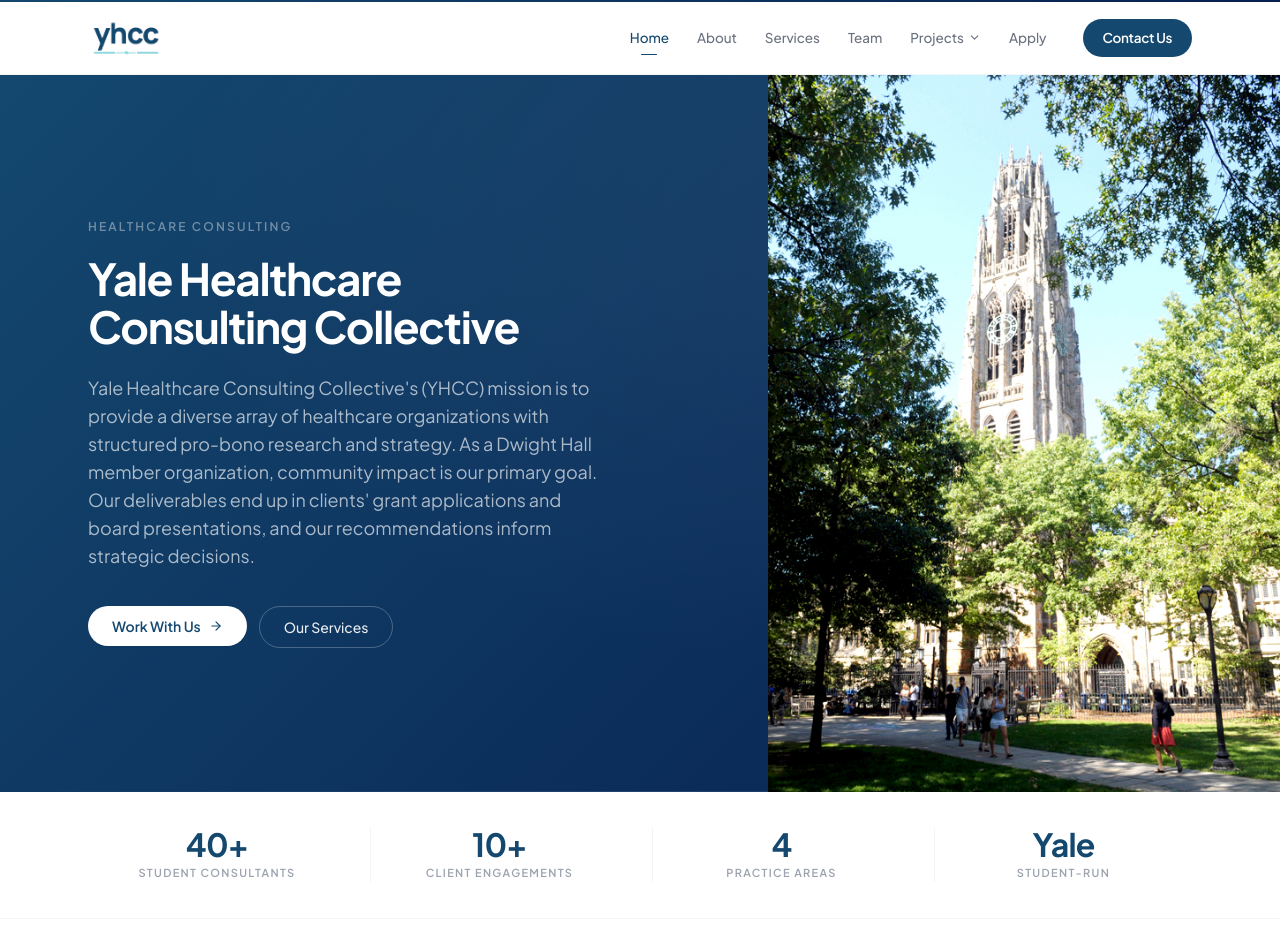
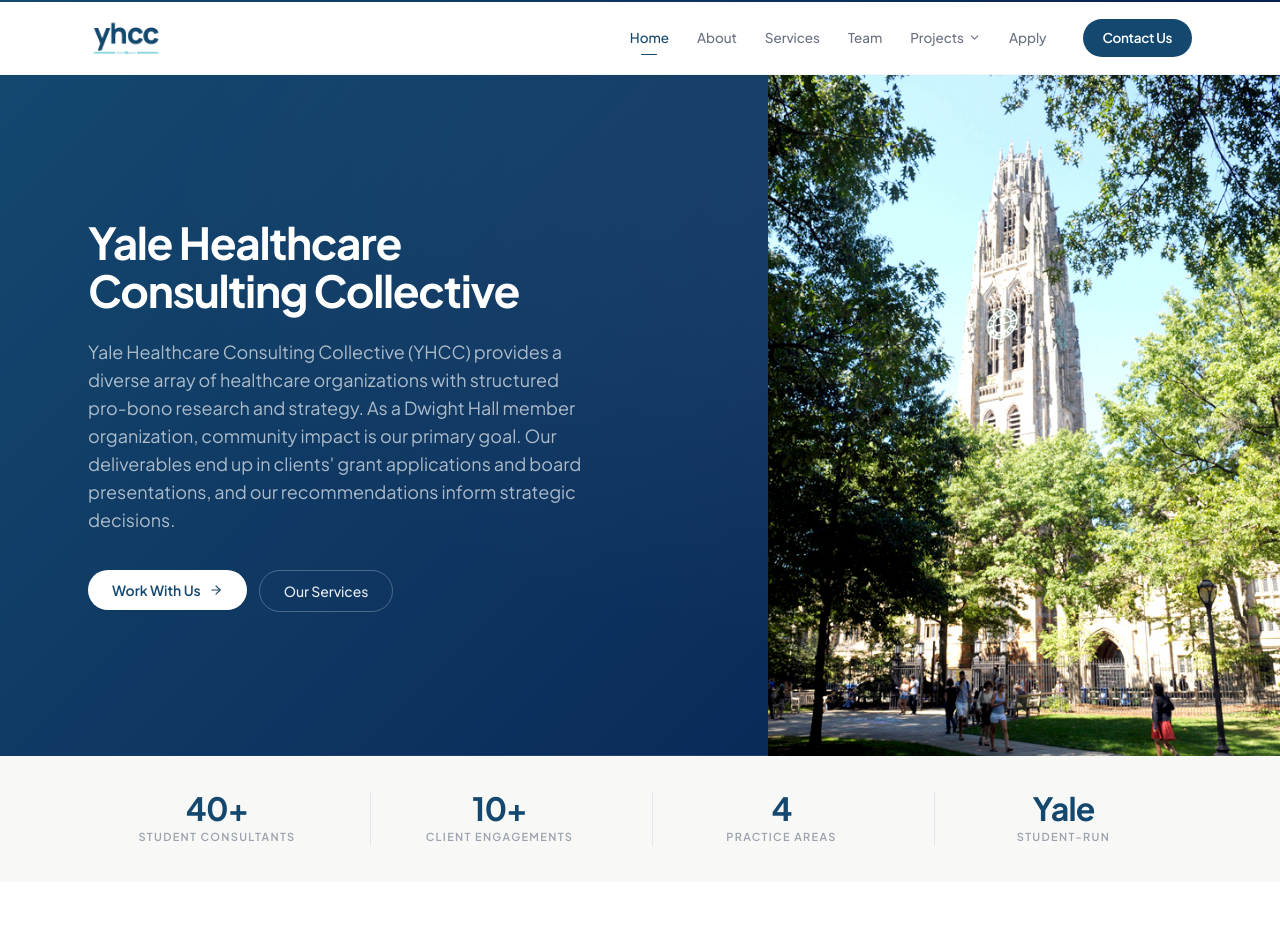
Before and after one commit to sofiagrimm/yale-healthcare-consulting, a React (Vite) app: page / in a window 1280 px wide. Shown: the top 952 px of the page. Built offline with nearby package versions, Linux system fonts and the light colour scheme.

Commit message:
Polish hero and stats bar on homepage
- Remove "Healthcare Consulting" eyebrow above the hero title
- Update hero subtext's opening sentence per new copy
- Give the stats bar a grey background instead of a border line,
  so the page alternates navy/grey/white/navy/white/grey cleanly

```diff
--- a/src/pages/Home.tsx
+++ b/src/pages/Home.tsx
@@ -62,9 +62,6 @@
         <div className="grid lg:grid-cols-[3fr_2fr]">
           <div className="relative px-6 py-20 md:py-36 lg:pl-[max(1.5rem,calc((100vw-1152px)/2+1.5rem))] lg:pr-12 flex items-center">
             <div className="max-w-2xl">
-              <BlurReveal delay={0.05}>
-                <p className="label-eyebrow text-white/40 mb-5">Healthcare Consulting</p>
-              </BlurReveal>
               <BlurReveal delay={0.15}>
                 <h1 className="text-[2rem] sm:text-[2.5rem] md:text-[3rem] lg:text-[2.5rem] xl:text-[2.75rem] font-bold tracking-[-0.03em] leading-[1.08] mb-6">
                   Yale Healthcare<br />Consulting Collective
@@ -72,7 +69,7 @@
               </BlurReveal>
               <BlurReveal delay={0.25}>
                 <p className="text-white/65 text-base md:text-lg font-normal mb-9 leading-relaxed max-w-lg">
-                  Yale Healthcare Consulting Collective's (YHCC) mission is to provide a diverse array of healthcare organizations with structured pro-bono research and strategy. As a Dwight Hall member organization, community impact is our primary goal. Our deliverables end up in clients' grant applications and board presentations, and our recommendations inform strategic decisions.
+                  Yale Healthcare Consulting Collective (YHCC) provides a diverse array of healthcare organizations with structured pro-bono research and strategy. As a Dwight Hall member organization, community impact is our primary goal. Our deliverables end up in clients' grant applications and board presentations, and our recommendations inform strategic decisions.
                 </p>
                 <div className="flex flex-wrap gap-3">
                   <motion.div whileHover={{ scale: 1.03 }} whileTap={{ scale: 0.97 }}>
@@ -107,8 +104,8 @@
       </section>
 
       {/* ── Stats Bar ── */}
-      <section className="bg-white border-b border-gray-100">
-        <div className="max-w-6xl mx-auto px-6 py-9 grid grid-cols-2 md:grid-cols-4 gap-6 divide-x divide-gray-100">
+      <section className="bg-surface">
+        <div className="max-w-6xl mx-auto px-6 py-9 grid grid-cols-2 md:grid-cols-4 gap-6 divide-x divide-gray-200">
           {stats.map(({ value, suffix, label, display }, i) => (
             <ScaleIn key={label} delay={i * 0.08}>
               <div className="text-center px-4">
```
